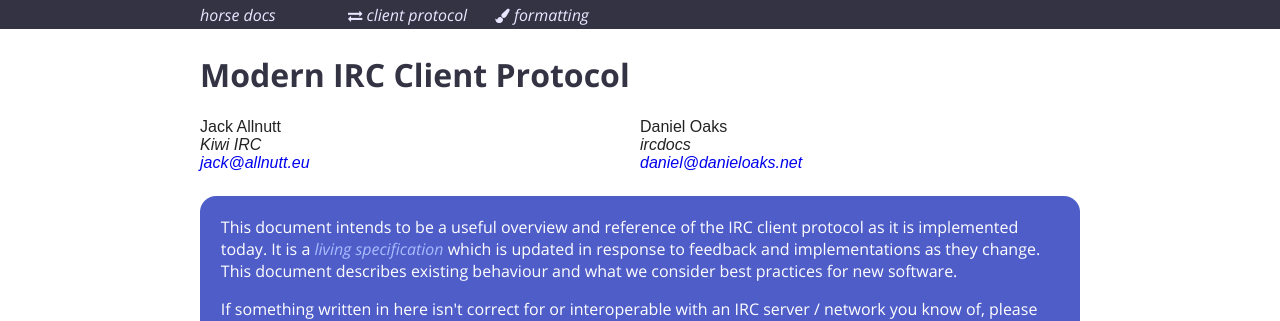
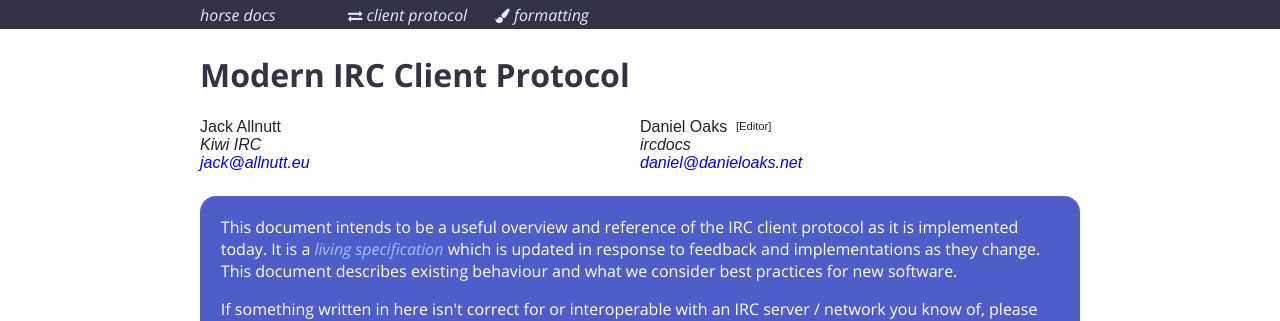
Before and after one commit to ircdocs/modern-irc, a Jekyll site: the page built from index.md, in a window 1280 px wide. Shown: the top 321 px of the page. Built offline with Jekyll 4.4.1, drawn with Linux system fonts in a browser that asks for light colours.

Commit message:
Add some explicit text/marking for document editors

```diff
--- a/_includes/copyrights.html
+++ b/_includes/copyrights.html
@@ -1,7 +1,7 @@
 <div class="pure-g copyright">
 {% for copyright in page.copyrights %}
     <div class="pure-u-1-{{ page.copyrights | size }}">
-        <span class="line">{{ copyright.name }}</span>
+        <span class="line">{{ copyright.name }}{% if copyright.editor %} <span class="edmark">[Editor]</span>{% endif %}</span>
         {% if copyright contains "org" %}
             {% if copyright contains "org_link" %}
                 <a href="{{ copyright.org_link }}" class="line">{{ copyright.org }}</a>
--- a/css/screen.sass
+++ b/css/screen.sass
@@ -259,6 +259,11 @@ body
         counter-increment: figure
         content: "Figure " counter(figure) ": "
 
+.edmark
+    margin-left: 0.275rem
+    font-size: 0.7rem
+    vertical-align: 0.125rem
+
 // irc colors
 .ircf-0
     color: #ffffff
```
Also changed, not shown: about.md (+1 -1 lines), formatting.md (+1 -0 lines), index.md (+1 -0 lines).
